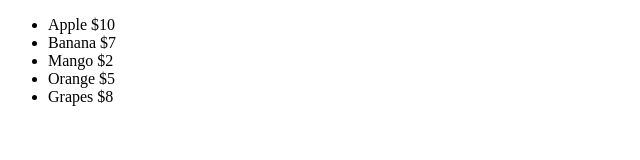
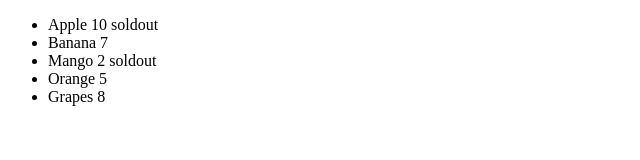
Before and after one commit to Sumushakya/js, a React (Vite) app in the folder react/react-app/: page / in a window 1280 px wide. Shown: the top 160 px of the page, without its empty margins (0-640 px from the left). Built offline with nearby package versions, Linux system fonts and the light colour scheme.

Commit message:
conditionally rendering

```diff
--- a/react/react-app/src/App.jsx
+++ b/react/react-app/src/App.jsx
@@ -1,7 +1,9 @@
+//import ConditionalComponent from "./components/ConditionalComponent"
 import Fruits from "./components/Fruits";
 function App(){
   return(
     <div className="App">
+      {/* <Fruits /> */}
       <Fruits />
     </div>
   )
--- a/react/react-app/src/components/Fruit.jsx
+++ b/react/react-app/src/components/Fruit.jsx
@@ -1,4 +1,8 @@
-export default function Fruit(){
-    return(<div>Fruit</div>);
-
+export default function Fruit({name, price, soldout}){
+    return(
+    <>
+        {/* {name} {price} */}{/* }{price >5 ? <li>{name} {price}</li> : "" */}
+        <li>{name} {price} {soldout ?  "soldout": ""} </li>
+    </>
+    );
 }
--- a/react/react-app/src/components/Fruits.jsx
+++ b/react/react-app/src/components/Fruits.jsx
@@ -1,17 +1,24 @@
+import Fruit from "./Fruit"
+
 export default function Fruits(){
+
     // const fruits=["Apples", "Bananas", "Mango", "Orange", "Grapes"];
     const fruits=[
-        {name:"Apple", price:10,},
-        {name:"Banana", price:7,},
-        {name:"Mango", price:2,},
-        {name:"Orange", price:5,},
-        {name:"Grapes", price:8,},
+        {name:"Apple", price:10,soldout: true},
+        {name:"Banana", price:7,soldout: false},
+        {name:"Mango", price:2,soldout: true},
+        {name:"Orange", price:5,soldout: false},
+        {name:"Grapes", price:8,soldout: false},
      ];
     return(
         <div>
             <ul>
-                {fruits.map(fruit =>(
-                <li key={fruit.name}>{fruit.name} ${fruit.price}</li>
+                {fruits.map((fruit) => (
+                // <li key={fruit.name}>{fruit.name} ${fruit.price}</li>
+                <Fruit key={fruit.name}
+                name={fruit.name}
+                price={fruit.price}
+                soldout={fruit.soldout} />
                 ))}
             </ul>
         </div>
```
Also changed, not shown: react/react-app/src/components/Code.jsx (added, +7 -0 lines), react/react-app/src/components/ConditionalComponent.jsx (added, +25 -0 lines), react/react-app/src/components/Welcome.jsx (added, +7 -0 lines).
